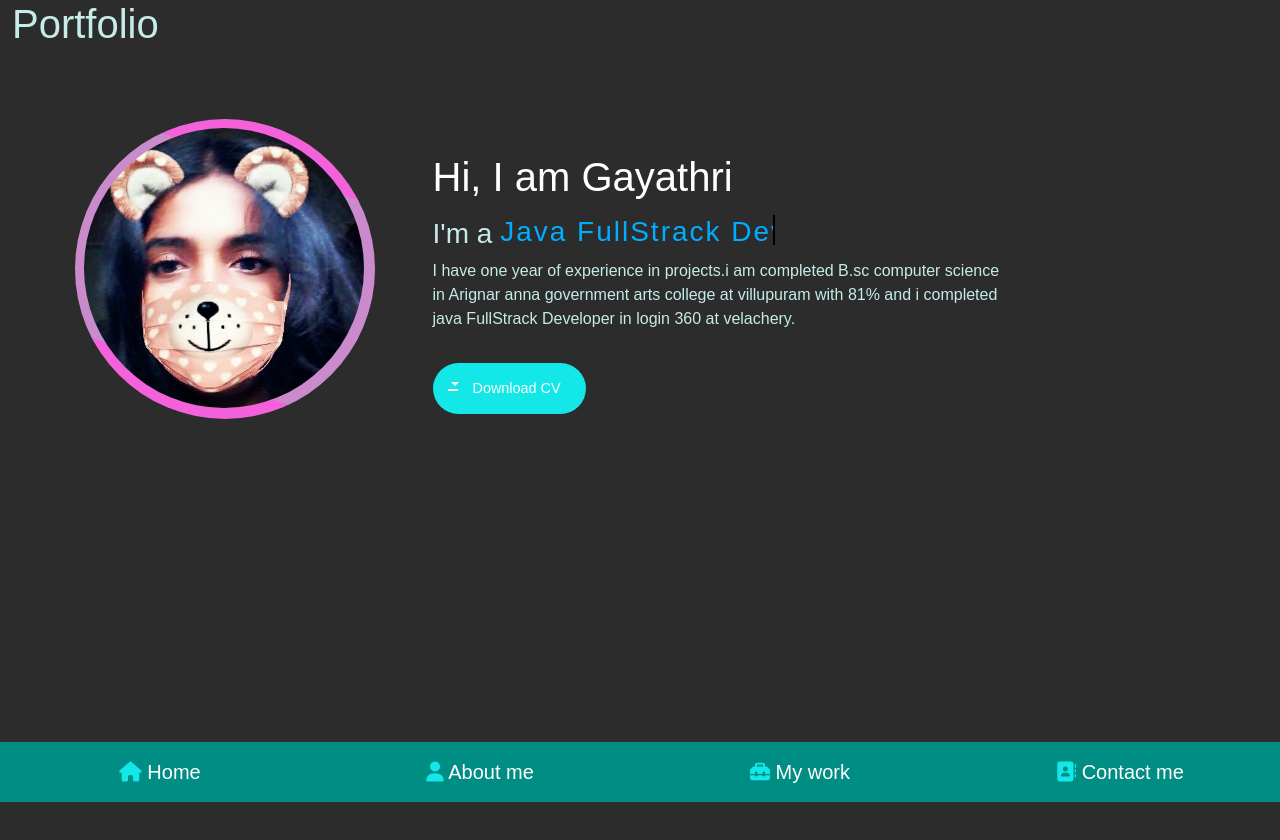
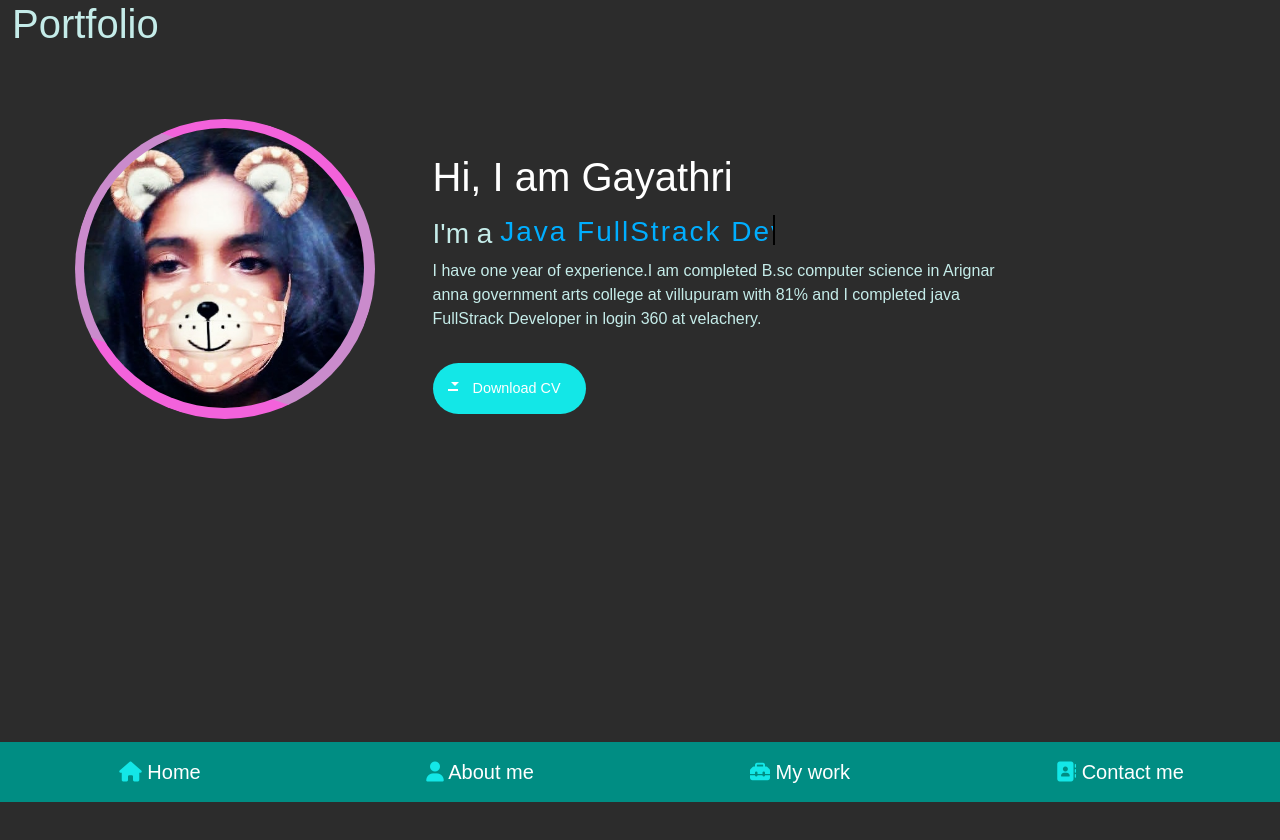
Before and after one commit to 7Gayathri/Portfolio, a plain HTML site: page index.html in a window 1280 px wide. Drawn offline with nearby package versions, Linux system fonts and the light colour scheme.

Commit message:
Update index.html

```diff
--- a/index.html
+++ b/index.html
@@ -28,8 +28,8 @@
             <div>
                 <h1 class="text-white"> Hi, I am Gayathri</h1>
                 <h3> I'm a <span id="type">  Java FullStrack Developer.</span></h3>
-                <p>I have one year of experience in projects.i am completed B.sc computer science in Arignar anna government arts college at villupuram with 81% and
-                    i completed java FullStrack Developer in login 360 at velachery.
+                <p>I have one year of experience.I am completed B.sc computer science in Arignar anna government arts college at villupuram with 81% and
+                    I completed java FullStrack Developer in login 360 at velachery.
                 </p>
                     <button class="buttonDownload  mt-3 rounded-pill border-0 text-white"> <a href="./Gayathri_Fresher_Resume.pdf (1).pdf" target="_blank"  download> Download CV </a> </button>
             </div>
```
